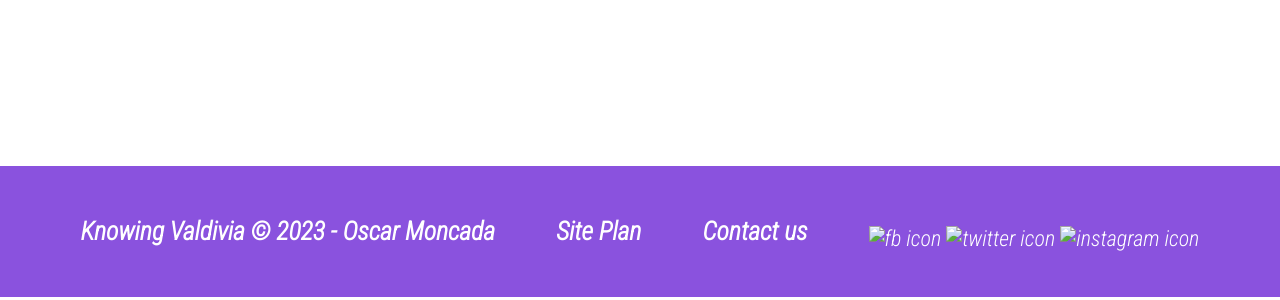
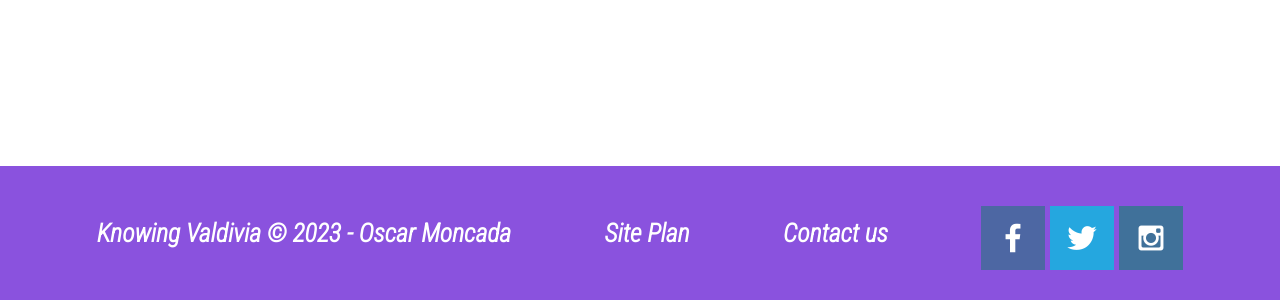
Before and after one commit to OMoncada/valdivia-siteplan.github.io, a plain HTML site: page history.html in a window 1280 px wide. Shown: the part 3001-3301 px from the top of the page. Drawn offline with Linux system fonts and the light colour scheme.

Commit message:
Update history.html

```diff
--- a/history.html
+++ b/history.html
@@ -147,14 +147,14 @@
         <h3><a href="contactus.html">Contact us</a></h3>
         <div class="social">
           <a href="https://facebook.com" target="_blank">
-            <img src="images/facebook.png" alt="fb icon" />
-          </a>
-          <a href="https://twitter.com" target="_blank">
-            <img src="images/twitter.png" alt="twitter icon" />
-          </a>
-          <a href="https://instagram.com" target="_blank">
-            <img src="images/instagram.png" alt="instagram icon" />
-          </a>
+                <img src="fotos/facebook.png" alt="fb icon">
+            </a>
+            <a href="https://twitter.com" target="_blank">
+                <img src="fotos/twitter.png" alt="twitter icon">
+            </a>
+            <a href="https://instagram.com" target="_blank">
+                <img src="fotos/instagram.png" alt="instagram icon">
+            </a>
         </div>
       </footer>
     </div>
```
